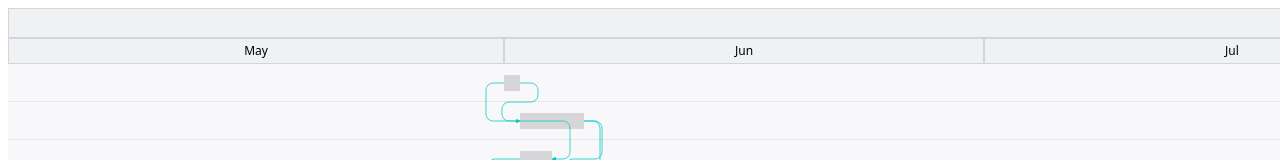
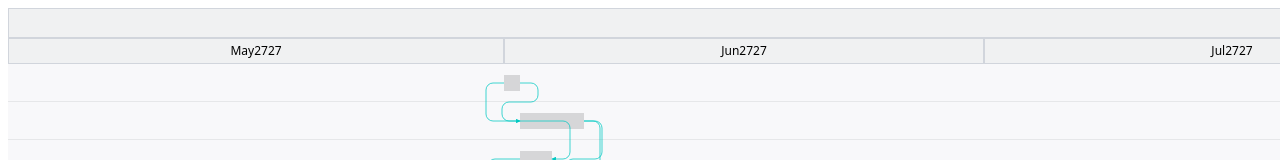
Before and after one commit to jaeungkim/gantt-chart, a React (Vite) app: page / in a window 1280 px wide. Shown: the top 160 px of the page. Built offline with nearby package versions, Linux system fonts and the light colour scheme; data requests are answered from the project's data file.

Commit message:
chore: starting working on updating the gantt chart header with dragging bar and displaying dates on header upon drag

```diff
--- a/src/components/GanttChartHeader.tsx
+++ b/src/components/GanttChartHeader.tsx
@@ -1,25 +1,20 @@
 import { Dayjs } from 'dayjs';
 import React from 'react';
+import { useGanttStore } from 'stores/store';
 import { GanttTimelineGrid, GanttTimelineScale } from 'types/gantt';
+import dayjs from 'utils/dayjs';
 
 interface DetailedCell {
   date: Dayjs;
   width: number;
 }
 
-/**
- * Subdivide each timeline grid cell into detailed cells.
- * - For weekly scale (timeUnit: 'day', gridInterval: 3): subdivide into 3 cells (each representing one day).
- * - For yearly scale (timeUnit: 'month', gridInterval: 2): subdivide into 2 cells (each representing one month).
- * - For monthly scale (timeUnit: 'month', gridInterval: 1): no subdivision (one cell per month).
- */
 function createDetailedCells(
   timelineGrids: GanttTimelineGrid[],
   selectedScale: GanttTimelineScale,
 ): DetailedCell[] {
   const detailedCells: DetailedCell[] = [];
   if (selectedScale === 'weekly') {
-    // Each grid cell covers 3 days.
     const subdivisions = 3;
     timelineGrids.forEach((grid) => {
       const cellWidth = grid.gridWidthInRem / subdivisions;
@@ -31,7 +26,6 @@ function createDetailedCells(
       }
     });
   } else if (selectedScale === 'yearly') {
-    // Each grid cell covers 2 months.
     const subdivisions = 2;
     timelineGrids.forEach((grid) => {
       const cellWidth = grid.gridWidthInRem / subdivisions;
@@ -43,7 +37,6 @@ function createDetailedCells(
       }
     });
   } else {
-    // Monthly scale: each grid cell is one month.
     timelineGrids.forEach((grid) => {
       detailedCells.push({
         date: grid.date,
@@ -60,11 +53,6 @@ interface GroupedCell {
   width: number;
 }
 
-/**
- * Group detailed cells for the top row.
- * - For weekly scale, group by "MMM YYYY" (e.g. "May 2024").
- * - For monthly and yearly scales, group by "YYYY".
- */
 function groupDetailedCells(
   cells: DetailedCell[],
   selectedScale: GanttTimelineScale,
@@ -99,14 +87,17 @@ const GanttChartHeader: React.FC<GanttChartHeaderProps> = ({
   timelineGrids,
   selectedScale,
 }) => {
-  // Build detailed cells (bottom row) based on the selected scale.
   const detailedCells = createDetailedCells(timelineGrids, selectedScale);
-  // Group detailed cells for the top row.
   const groupedCells = groupDetailedCells(detailedCells, selectedScale);
+
+  const { transformedTasks, draggingTaskMeta } = useGanttStore();
+  const draggingTask = transformedTasks.find(
+    (t) => t.id === draggingTaskMeta?.taskId,
+  );
 
   return (
     <div className="bg-base-200 sticky top-0 z-30">
-      {/* Top Row: Grouped cells */}
+      {/* Top Grouped Row */}
       <div className="flex">
         {groupedCells.map((group, idx) => (
           <div
@@ -118,24 +109,34 @@ const GanttChartHeader: React.FC<GanttChartHeaderProps> = ({
           </div>
         ))}
       </div>
-      {/* Bottom Row: Detailed cells */}
+
+      {/* Bottom Detailed Cells Row */}
       <div className="flex">
         {detailedCells.map((cell, idx) => {
-          let label = '';
-          if (selectedScale === 'weekly') {
-            // For weekly scale, show day number.
-            label = cell.date.format('D');
-          } else {
-            // For monthly and yearly scales, show month abbreviation.
-            label = cell.date.format('MMM');
-          }
+          const label =
+            selectedScale === 'weekly'
+              ? cell.date.format('D')
+              : cell.date.format('MMM');
+
           return (
             <div
               key={idx}
               style={{ width: `${cell.width}rem` }}
-              className="border border-gray-300 p-1 text-center text-xs"
+              className="relative border border-gray-300 p-1 text-center text-xs"
             >
               {label}
+              {dayjs(draggingTask?.startDate).format('DD')}
+              {dayjs(draggingTask?.endDate).format('DD')}
+              {/* {showStartDate && (
+                <div className="absolute top-full left-1/2 mt-1 -translate-x-1/2 rounded bg-blue-300 px-2 py-1 text-[10px] shadow">
+                  {dayjs(draggingTask.startDate).format('YYYY-MM-DD')}
+                </div>
+              )}
+              {showEndDate && (
+                <div className="absolute top-full left-1/2 mt-1 -translate-x-1/2 rounded bg-green-300 px-2 py-1 text-[10px] shadow">
+                  {dayjs(draggingTask.endDate).format('YYYY-MM-DD')}
+                </div>
+              )} */}
             </div>
           );
         })}
--- a/src/hooks/useGanttBarDrag.ts
+++ b/src/hooks/useGanttBarDrag.ts
@@ -31,6 +31,8 @@ export const useGanttBarDrag = (
     setMinDate,
     setMaxDate,
     selectedScale,
+    setDraggingTaskMeta,
+    clearDraggingTaskMeta,
   } = useGanttStore();
 
   const startXRef = useRef<number | null>(null);
@@ -39,6 +41,9 @@ export const useGanttBarDrag = (
     startXRef.current = e.clientX;
     document.addEventListener('mousemove', onDragging);
     document.addEventListener('mouseup', onDragEnd);
+
+    // setCurrentDraggingTaskId for styling
+    setDraggingTaskMeta({ taskId: task.id, type: 'bar' });
   };
 
   const onDragging = (e: MouseEvent) => {
@@ -95,6 +100,8 @@ export const useGanttBarDrag = (
       useGanttStore.getState().setMaxDate,
       useGanttStore.getState().setTimelineGrids,
     );
+
+    clearDraggingTaskMeta();
   };
 
   return { onDragStart };
@@ -107,7 +114,17 @@ export const useGanttBarLeftHandleDrag = (
   task: TaskTransformed,
   onTasksChange?: (updatedTasks: Task[]) => void,
 ) => {
-  const { rawTasks, setRawTasks } = useGanttStore();
+  const {
+    rawTasks,
+    timelineGrids,
+    setRawTasks,
+    setTimelineGrids,
+    setMinDate,
+    setMaxDate,
+    selectedScale,
+    setDraggingTaskMeta,
+    clearDraggingTaskMeta,
+  } = useGanttStore();
   const startXRef = useRef<number | null>(null);
 
   const onDragStart = (e: React.MouseEvent) => {
@@ -115,6 +132,9 @@ export const useGanttBarLeftHandleDrag = (
     startXRef.current = e.clientX;
     document.addEventListener('mousemove', onDragging);
     document.addEventListener('mouseup', onDragEnd);
+
+    // Set currentlyDraggingTaskId for styling
+    setDraggingTaskMeta({ taskId: task.id, type: 'left' });
   };
 
   const onDragging = (e: MouseEvent) => {
@@ -144,6 +164,8 @@ export const useGanttBarLeftHandleDrag = (
     if (onTasksChange) {
       onTasksChange(useGanttStore.getState().rawTasks);
     }
+
+    clearDraggingTaskMeta();
   };
 
   return { onDragStart };
@@ -156,7 +178,17 @@ export const useGanttBarRightHandleDrag = (
   task: TaskTransformed,
   onTasksChange?: (updatedTasks: Task[]) => void,
 ) => {
-  const { rawTasks, setRawTasks } = useGanttStore();
+  const {
+    rawTasks,
+    timelineGrids,
+    setRawTasks,
+    setTimelineGrids,
+    setMinDate,
+    setMaxDate,
+    selectedScale,
+    setDraggingTaskMeta,
+    clearDraggingTaskMeta,
+  } = useGanttStore();
   const startXRef = useRef<number | null>(null);
 
   const onDragStart = (e: React.MouseEvent) => {
@@ -164,6 +196,8 @@ export const useGanttBarRightHandleDrag = (
     startXRef.current = e.clientX;
     document.addEventListener('mousemove', onDragging);
     document.addEventListener('mouseup', onDragEnd);
+
+    setDraggingTaskMeta({ taskId: task.id, type: 'right' });
   };
 
   const onDragging = (e: MouseEvent) => {
@@ -193,6 +227,8 @@ export const useGanttBarRightHandleDrag = (
     if (onTasksChange) {
       onTasksChange(useGanttStore.getState().rawTasks);
     }
+
+    clearDraggingTaskMeta();
   };
 
   return { onDragStart };
--- a/src/pages/Gantt.tsx
+++ b/src/pages/Gantt.tsx
@@ -8,8 +8,8 @@ import { setupTimelineGrids } from 'utils/timeline';
 import GanttBar from './GanttBar';
 
 interface GanttProps {
-  tasks: Task[]; // raw tasks from the outside world
-  onTasksChange?: (updatedTasks: Task[]) => void; // callback for final changes
+  tasks: Task[];
+  onTasksChange?: (updatedTasks: Task[]) => void;
 }
 
 function Gantt({ tasks, onTasksChange }: GanttProps) {
@@ -17,8 +17,8 @@ function Gantt({ tasks, onTasksChange }: GanttProps) {
   const selectedScale: GanttTimelineScale = 'monthly';
 
   const {
-    rawTasks, // current raw tasks in Zustand store
-    tasks: transformedTasks, // derived tasks used for rendering
+    rawTasks,
+    transformedTasks,
     timelineGrids,
     setRawTasks,
     setTimelineGrids,
@@ -38,11 +38,9 @@ function Gantt({ tasks, onTasksChange }: GanttProps) {
     }
   }, [tasks]);
 
-  // 2. Create timeline grid after we have tasks
   useEffect(() => {
     if (!taskList.length) return;
 
-    // We'll pass only the date range for setting up timeline
     const taskRecord = Object.fromEntries(
       taskList.map((task) => [
         task.id,
@@ -59,30 +57,14 @@ function Gantt({ tasks, onTasksChange }: GanttProps) {
     );
   }, [taskList, selectedScale]);
 
-  // 3. Initialize rawTasks once timelineGrids are ready
   useEffect(() => {
     if (!timelineGrids.length || !taskList.length) return;
 
-    // Only set rawTasks if store is empty
+    // Initialize rawTasks and transform if not already
     if (rawTasks.length === 0) {
       setRawTasks(taskList);
-
-      // Optionally emit these tasks initially
-      if (onTasksChange) {
-        onTasksChange(taskList);
-      }
     }
   }, [timelineGrids, taskList]);
-
-  // 4. Whenever rawTasks changes, we can log or emit
-  //   But be careful, it might happen every drag *frame*
-  //   If you only want final changes, rely on the drag-end hooks
-  useEffect(() => {
-    if (onTasksChange) {
-      onTasksChange(rawTasks);
-    }
-    console.log('[🔁 Gantt] rawTasks changed:', rawTasks);
-  }, [onTasksChange]);
 
   return (
     <div className="bg-base-50 h-full w-fit">
--- a/src/stores/store.ts
+++ b/src/stores/store.ts
@@ -14,34 +14,38 @@ import { create } from 'zustand';
  */
 interface GanttState {
   rawTasks: Task[];
-  tasks: TaskTransformed[];
+  transformedTasks: TaskTransformed[];
   timelineGrids: GanttTimelineGrid[];
   selectedScale: GanttTimelineScale;
   minDate: dayjs.Dayjs;
   maxDate: dayjs.Dayjs;
+  draggingTaskMeta: { taskId: string; type: 'bar' | 'left' | 'right' } | null;
 
   // Actions
   setRawTasks: (rawTasks: Task[]) => void;
   setTimelineGrids: (grids: GanttTimelineGrid[]) => void;
   setMinDate: (date: dayjs.Dayjs) => void;
   setMaxDate: (date: dayjs.Dayjs) => void;
+  setDraggingTaskMeta: (meta: GanttState['draggingTaskMeta']) => void;
+  clearDraggingTaskMeta: () => void;
 }
 
 export const useGanttStore = create<GanttState>((set, get) => ({
   rawTasks: [],
-  tasks: [],
+  transformedTasks: [],
   timelineGrids: [],
   selectedScale: 'monthly',
   minDate: dayjs(),
   maxDate: dayjs(),
-
+  currentlyDraggingTaskId: null,
+  draggingTaskMeta: null,
   /**
    * Update rawTasks & auto-transform
    */
   setRawTasks: (rawTasks) => {
     const { timelineGrids, selectedScale } = get();
     const transformed = transformTasks(rawTasks, timelineGrids, selectedScale);
-    set({ rawTasks, tasks: transformed });
+    set({ rawTasks, transformedTasks: transformed });
   },
 
   /**
@@ -50,7 +54,7 @@ export const useGanttStore = create<GanttState>((set, get) => ({
   setTimelineGrids: (grids) => {
     const { rawTasks, selectedScale } = get();
     const transformed = transformTasks(rawTasks, grids, selectedScale);
-    set({ timelineGrids: grids, tasks: transformed });
+    set({ timelineGrids: grids, transformedTasks: transformed });
   },
 
   /**
@@ -62,4 +66,14 @@ export const useGanttStore = create<GanttState>((set, get) => ({
    * Update maxDate
    */
   setMaxDate: (date) => set({ maxDate: date }),
+
+  /**
+   * Update draggingTaskMeta
+   */
+  setDraggingTaskMeta: (meta) => set({ draggingTaskMeta: meta }),
+
+  /**
+   * Clear draggingTaskMeta
+   */
+  clearDraggingTaskMeta: () => set({ draggingTaskMeta: null }),
 }));
```
